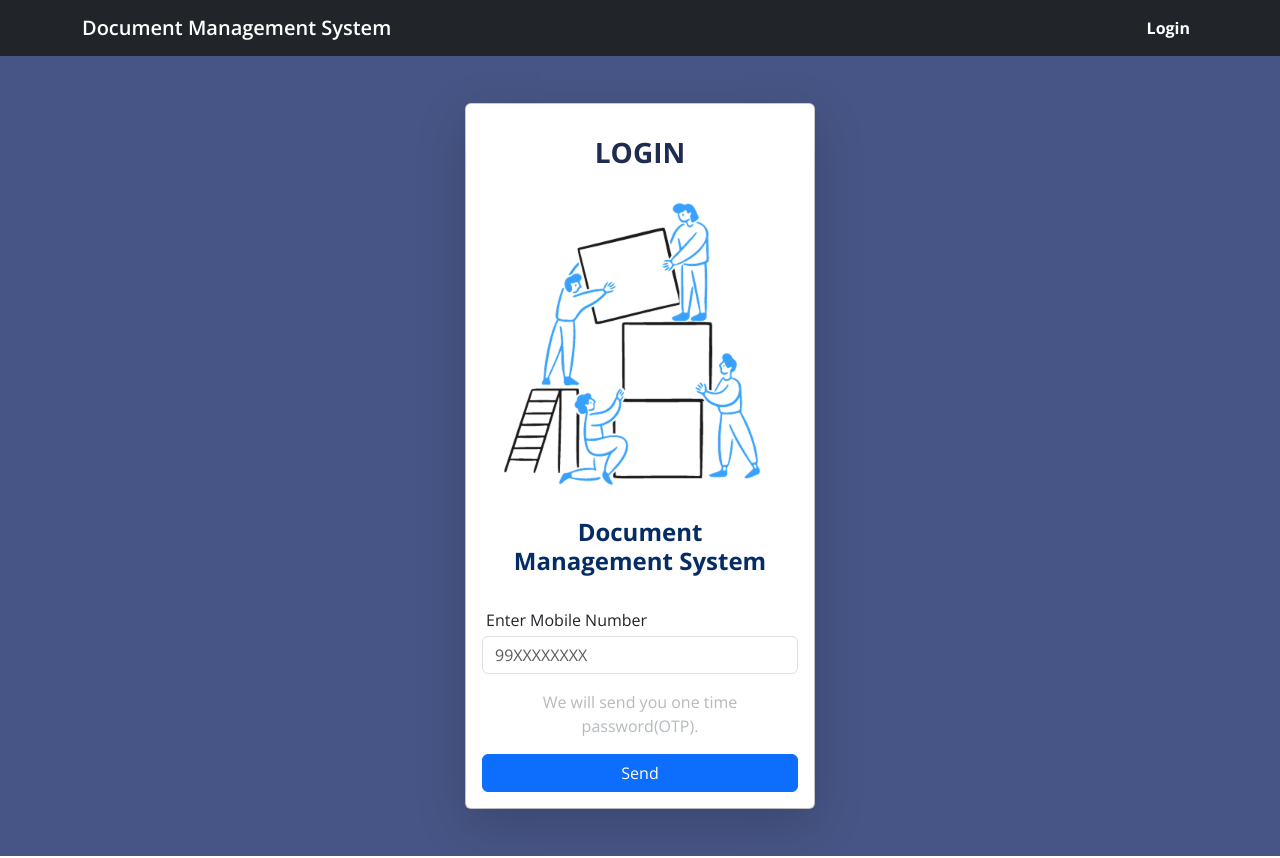
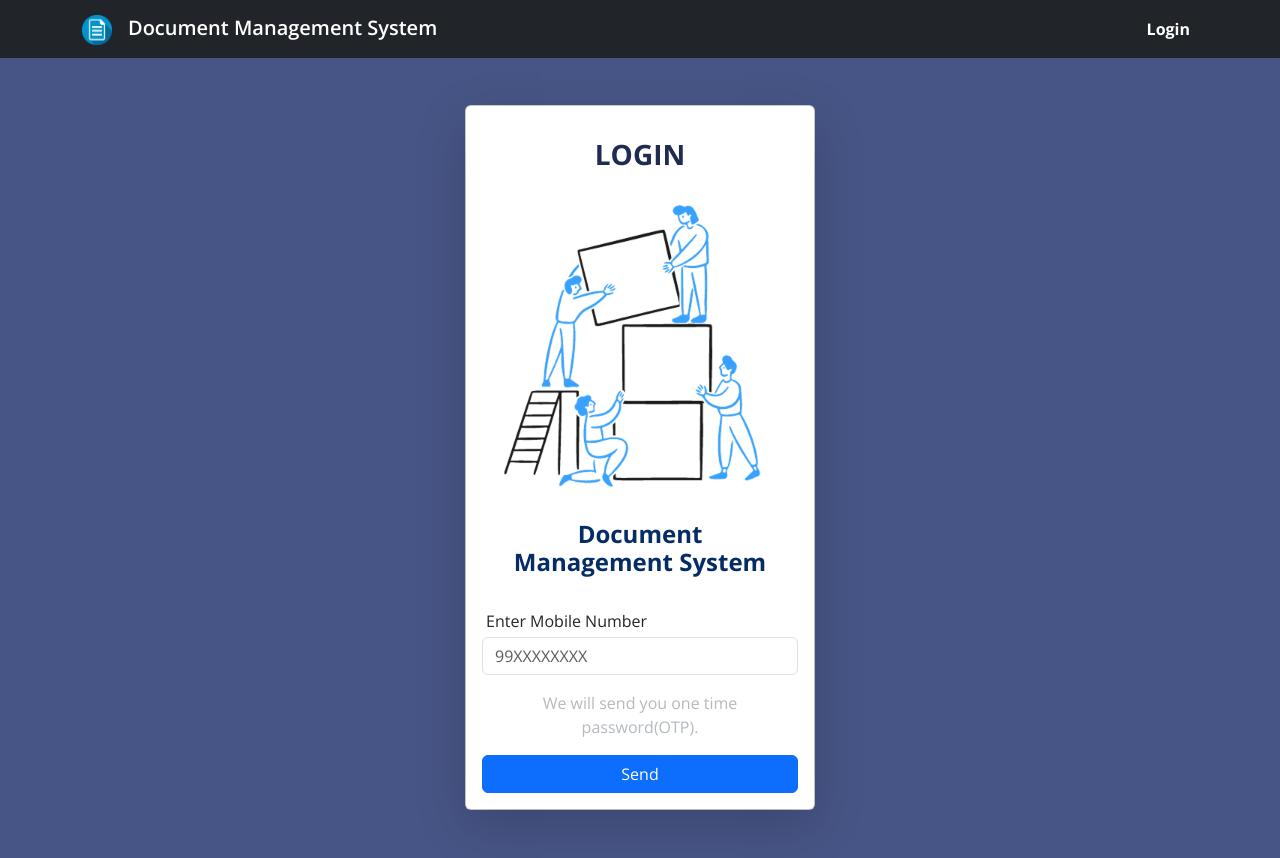
Before and after one commit to SimunBiswas/Data-Management-System, a React (Create React App) app: page / in a window 1280 px wide. Built offline with nearby package versions, Linux system fonts and the light colour scheme.

Commit message:
logo added

```diff
--- a/src/components/Navbar.js
+++ b/src/components/Navbar.js
@@ -18,6 +18,7 @@ export default function Navbar() {
     <nav className="navbar navbar-expand-lg navbar-dark bg-dark">
       <div className="container">
         <NavLink className="navbar-brand" to="/">
+          <img src="logo1.png" alt="logo" style={{ "width" : "30px"}} className="me-3" />
           <span className="fw-semibold">Document Management System</span>
         </NavLink>
         <button
```
Also changed, not shown: public/logo1.png (added).
